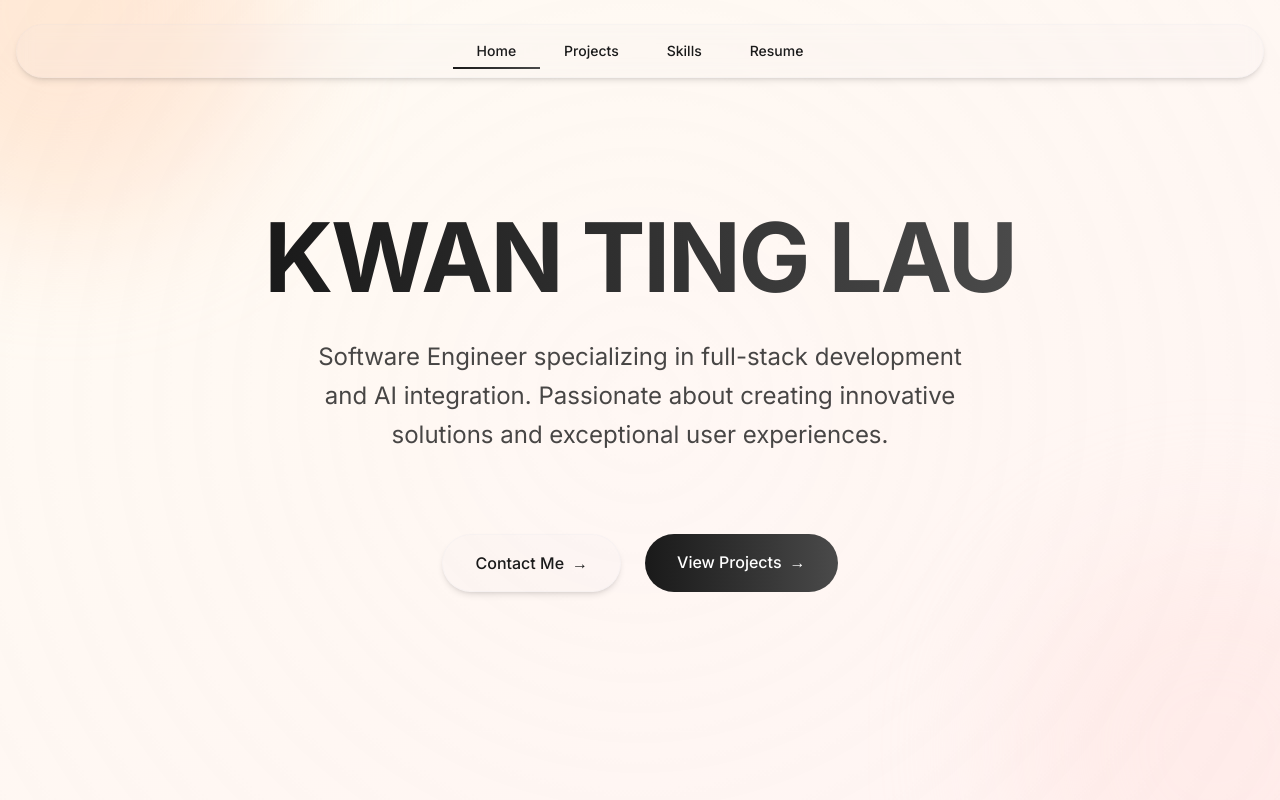
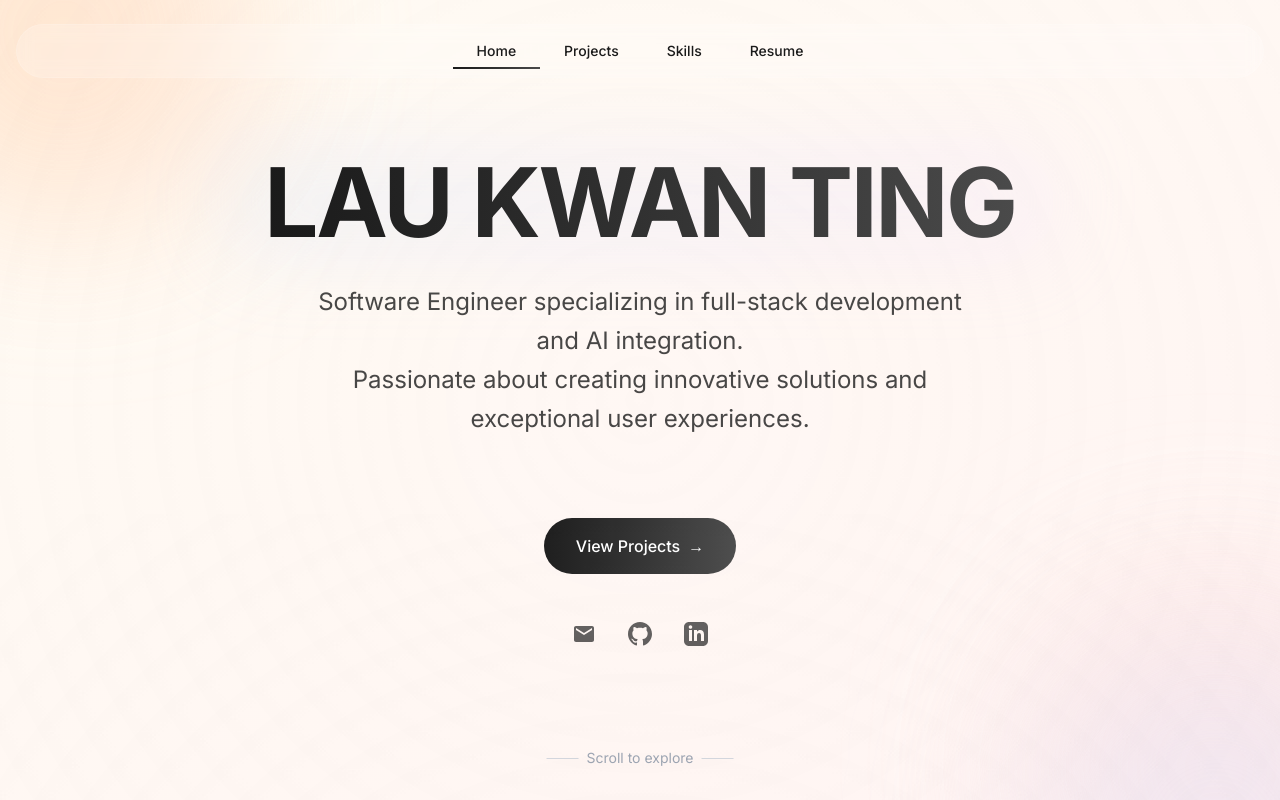
Before and after one commit to MAG10d/portfolio, a Next.js app: page / in a window 1280 px wide. Built offline with nearby package versions, Linux system fonts and the light colour scheme.

Commit message:
feat: enhance UI animations and scroll behavior

```diff
--- a/src/app/globals.css
+++ b/src/app/globals.css
@@ -1,4 +1,7 @@
 @import "tailwindcss";
+@tailwind base;
+@tailwind components;
+@tailwind utilities;
 
 @theme {
   /* Colors */
@@ -25,8 +28,10 @@
   body {
     height: 100vh;
     overflow-y: auto;
-    scrollbar-width: none;
-    -ms-overflow-style: none;
+    overflow-x: hidden;
+    overscroll-behavior-y: none;
+    position: relative;
+    scroll-behavior: smooth;
   }
 
   body::-webkit-scrollbar {
@@ -36,24 +41,24 @@
   section {
     min-height: 100vh;
     width: 100%;
+    transition: transform 0.8s cubic-bezier(0.645, 0.045, 0.355, 1);
   }
 }
 
 @layer components {
   .animate-fadeIn {
-    animation: fadeIn 0.5s var(--ease-spring) forwards;
+    animation: fadeIn 0.8s cubic-bezier(0.645, 0.045, 0.355, 1) forwards;
   }
 
   .glass {
-    background: color-mix(in oklab, var(--color-primary) 5%, transparent);
+    background: rgba(255, 255, 255, 0.2);
     backdrop-filter: blur(10px);
-    border: 1px solid color-mix(in oklab, var(--color-primary) 10%, transparent);
-    box-shadow: 0 4px 6px -1px rgb(0 0 0 / 0.1), 0 2px 4px -2px rgb(0 0 0 / 0.1);
+    border: 1px solid rgba(255, 255, 255, 0.1);
   }
 
   .glow-bg {
     position: relative;
-    overflow: hidden;
+    isolation: isolate;
   }
 
   .glow-bg::before {
@@ -76,9 +81,10 @@
   .glow-orb {
     position: absolute;
     border-radius: 50%;
-    filter: blur(60px);
+    filter: blur(80px);
     opacity: 0.5;
-    animation: float 10s ease-in-out infinite;
+    mix-blend-mode: multiply;
+    transition: all 0.8s cubic-bezier(0.645, 0.045, 0.355, 1);
   }
 
   @keyframes glow {
@@ -94,12 +100,36 @@
   }
 
   @keyframes float {
-    0%, 100% {
-      transform: translateY(0) scale(1);
+    0% {
+      transform: translate(0, 0) rotate(0deg);
     }
     50% {
-      transform: translateY(-20px) scale(1.1);
+      transform: translate(30px, 20px) rotate(5deg);
     }
+    100% {
+      transform: translate(0, 0) rotate(0deg);
+    }
+  }
+
+  @keyframes float-delayed {
+    0% {
+      transform: translate(0, 0) rotate(0deg);
+    }
+    50% {
+      transform: translate(-30px, -20px) rotate(-5deg);
+    }
+    100% {
+      transform: translate(0, 0) rotate(0deg);
+    }
+  }
+
+  .animate-float {
+    animation: float 20s ease-in-out infinite;
+  }
+
+  .animate-float-delayed {
+    animation: float-delayed 20s ease-in-out infinite;
+    animation-delay: -10s;
   }
 
   @keyframes fadeIn {
@@ -113,6 +143,10 @@
     }
   }
 
+  nav a {
+    transition: all 0.3s ease-in-out;
+  }
+
   nav a.active {
     color: #1a1a1a;
     font-weight: 600;
@@ -120,6 +154,7 @@
 
   nav a.active span {
     transform: scaleX(1) !important;
+    transition: transform 0.3s cubic-bezier(0.645, 0.045, 0.355, 1);
   }
 
   nav a:hover {
@@ -137,3 +172,16 @@
     }
   }
 }
+
+html,
+body {
+  height: 100%;
+  overflow: hidden;
+  overscroll-behavior: none;
+}
+
+body {
+  position: fixed;
+  width: 100%;
+  height: 100%;
+}
--- a/src/app/page.tsx
+++ b/src/app/page.tsx
@@ -6,17 +6,47 @@ export default function Home() {
   const [currentSection, setCurrentSection] = useState(0);
   const [isScrolling, setIsScrolling] = useState(false);
   const [lastScrollTime, setLastScrollTime] = useState(0);
+  const [selectedCertificate, setSelectedCertificate] = useState<string | null>(null);
   const scrollThreshold = 30; // 降低滾動閾值，使滾動更靈敏
   const scrollCooldown = 500; // 減少滾動冷卻時間至 500 毫秒
+
+  const certificates = [
+    {
+      id: 'd202ba186a0e',
+      title: 'Software Engineer',
+      url: 'https://www.hackerrank.com/certificates/d202ba186a0e',
+      pdf: '/software_engineer certificate.pdf'
+    },
+    {
+      id: '5c5e5be13c03',
+      title: 'Software Engineer Intern',
+      url: 'https://www.hackerrank.com/certificates/5c5e5be13c03',
+      pdf: '/software_engineer_intern certificate.pdf'
+    },
+    {
+      id: '6ecc4bb9862e',
+      title: 'Frontend Developer (React)',
+      url: 'https://www.hackerrank.com/certificates/6ecc4bb9862e',
+      pdf: '/frontend_developer_react certificate.pdf'
+    },
+    {
+      id: '4d51500dac85',
+      title: 'SQL (Basic)',
+      url: 'https://www.hackerrank.com/certificates/4d51500dac85',
+      pdf: '/sql_basic certificate.pdf'
+    }
+  ];
 
   useEffect(() => {
     const sections = document.querySelectorAll('section');
     const navLinks = document.querySelectorAll('nav a');
+    let isScrolling = false;
+    let scrollTimeout: NodeJS.Timeout;
 
     const updateNavigation = () => {
       sections.forEach((section, index) => {
         const rect = section.getBoundingClientRect();
-        if (rect.top >= -100 && rect.top <= 100) {
+        if (rect.top >= -50 && rect.top <= 50) {
           navLinks.forEach(link => {
             link.classList.remove('active');
             const span = link.querySelector('span');
@@ -26,6 +56,7 @@ export default function Home() {
           currentLink.classList.add('active');
           const span = currentLink.querySelector('span');
           if (span) span.style.transform = 'scaleX(1)';
+          setCurrentSection(index);
         }
       });
     };
@@ -33,73 +64,118 @@ export default function Home() {
     const scrollToSection = (index: number) => {
       if (isScrolling) return;
 
-      setIsScrolling(true);
+      isScrolling = true;
       setCurrentSection(index);
 
-      sections[index].scrollIntoView({ behavior: 'smooth' });
-      updateNavigation();
+      clearTimeout(scrollTimeout);
 
-      setTimeout(() => {
-        setIsScrolling(false);
-      }, scrollCooldown);
+      const targetSection = sections[index];
+      targetSection.scrollIntoView({
+        behavior: 'smooth',
+        block: 'start'
+      });
+
+      scrollTimeout = setTimeout(() => {
+        isScrolling = false;
+      }, 800);
     };
 
     const handleWheel = (e: WheelEvent) => {
       e.preventDefault();
 
+      if (isScrolling) return;
+
       const now = Date.now();
-      if (now - lastScrollTime < 50) return; // 防止快速連續滾動
+      if (now - lastScrollTime < scrollCooldown) return;
       setLastScrollTime(now);
 
-      // 累積滾動量
-      const scrollAmount = Math.abs(e.deltaY);
-      if (scrollAmount < scrollThreshold) return;
+      const direction = e.deltaY > 0 ? 1 : -1;
+      const nextSection = currentSection + direction;
 
-      if (e.deltaY > 0 && currentSection < sections.length - 1) {
-        scrollToSection(currentSection + 1);
-      } else if (e.deltaY < 0 && currentSection > 0) {
-        scrollToSection(currentSection - 1);
+      if (nextSection >= 0 && nextSection < sections.length) {
+        scrollToSection(nextSection);
+      }
+    };
+
+    const handleKeyDown = (e: KeyboardEvent) => {
+      if (isScrolling) return;
+
+      if (e.key === 'ArrowDown' || e.key === 'ArrowUp') {
+        e.preventDefault();
+        const direction = e.key === 'ArrowDown' ? 1 : -1;
+        const nextSection = currentSection + direction;
+
+        if (nextSection >= 0 && nextSection < sections.length) {
+          scrollToSection(nextSection);
+        }
+      }
+    };
+
+    const handleResize = () => {
+      const vh = window.innerHeight * 0.01;
+      document.documentElement.style.setProperty('--vh', `${vh}px`);
+
+      const currentSectionElement = sections[currentSection];
+      if (currentSectionElement) {
+        currentSectionElement.scrollIntoView({ behavior: 'auto' });
       }
     };
 
     window.addEventListener('wheel', handleWheel, { passive: false });
+    window.addEventListener('keydown', handleKeyDown);
     window.addEventListener('scroll', updateNavigation);
+    window.addEventListener('resize', handleResize);
+
+    handleResize();
 
     return () => {
       window.removeEventListener('wheel', handleWheel);
+      window.removeEventListener('keydown', handleKeyDown);
       window.removeEventListener('scroll', updateNavigation);
+      window.removeEventListener('resize', handleResize);
+      clearTimeout(scrollTimeout);
     };
-  }, [currentSection, isScrolling, lastScrollTime]);
+  }, [currentSection, lastScrollTime, scrollCooldown]);
+
+  // 修改所有 section 的 className
+  const sectionClassName = "min-h-screen relative flex flex-col items-center justify-center p-4 glow-bg";
 
   return (
     <>
       {/* Home Section */}
-      <section id="home" className="h-screen relative flex flex-col items-center justify-center p-4 glow-bg">
+      <section id="home" className={sectionClassName}>
         <div className="absolute inset-0 -z-10">
           <div className="absolute inset-0 bg-gradient-to-br from-[#FFF5E1] to-[#FFE4E1] opacity-40" />
           <div className="glow-orb w-96 h-96 top-[-20%] left-[-10%] bg-[#FFD7BA]" />
           <div className="glow-orb w-96 h-96 bottom-[-20%] right-[-10%] bg-[#FFE4E1]" />
         </div>
 
-        <div className="text-center space-y-8 animate-fadeIn">
+        <div className="text-center space-y-8 animate-fadeIn relative">
+          {/* 主標題 */}
+          <div className="relative">
             <h1 className="text-6xl sm:text-7xl md:text-8xl font-bold tracking-tight">
-            <span className="bg-gradient-to-r from-[#1a1a1a] to-[#4a4a4a] bg-clip-text text-transparent">
-              KWAN TING LAU
+              <span className="relative inline-block">
+                <span className="relative z-10 bg-gradient-to-r from-[#1a1a1a] to-[#4a4a4a] bg-clip-text text-transparent">
+                  LAU KWAN TING
+                </span>
+                <span className="absolute inset-0 bg-gradient-to-r from-blue-200 to-purple-200 blur-2xl opacity-20 transform scale-110" />
               </span>
             </h1>
+          </div>
 
-          <p className="text-lg sm:text-xl md:text-2xl max-w-2xl mx-auto text-[#1a1a1a] opacity-80 leading-relaxed">
+          {/* 副標題 */}
+          <p className="text-lg sm:text-xl md:text-2xl max-w-2xl mx-auto text-[#1a1a1a]/80 leading-relaxed relative group">
+            <span className="relative inline-block group-hover:transform group-hover:translate-y-[-2px] transition-transform duration-300">
               Software Engineer specializing in full-stack development and AI integration.
+            </span>
+            <br />
+            <span className="relative inline-block group-hover:transform group-hover:translate-y-[-2px] transition-transform duration-300 delay-75">
               Passionate about creating innovative solutions and exceptional user experiences.
+            </span>
           </p>
 
-          <div className="flex flex-col sm:flex-row gap-6 justify-center pt-12">
-            <a href="mailto:laukwantingabc123@gmail.com"
-              className="glass px-8 py-4 rounded-full hover:scale-105 hover:shadow-lg transition-all duration-300 text-[#1a1a1a] font-medium group"
-            >
-              Contact Me
-              <span className="inline-block ml-2 transform group-hover:translate-x-1 transition-transform">→</span>
-          </a>
+          {/* 主要按鈕 */}
+          <div className="flex justify-center pt-12 relative">
             <a
               href="#projects"
               onClick={(e) => {
@@ -111,17 +187,59 @@ export default function Home() {
                   setTimeout(() => setIsScrolling(false), scrollCooldown);
                 }
               }}
-              className="px-8 py-4 rounded-full bg-gradient-to-r from-[#1a1a1a] to-[#4a4a4a] text-white hover:scale-105 hover:shadow-lg transition-all duration-300 font-medium group"
+              className="relative overflow-hidden px-8 py-4 rounded-full bg-gradient-to-r from-[#1a1a1a] to-[#4a4a4a] text-white hover:shadow-lg transition-all duration-300 font-medium group"
             >
+              <span className="relative z-10 flex items-center justify-center">
                 View Projects
                 <span className="inline-block ml-2 transform group-hover:translate-x-1 transition-transform">→</span>
+              </span>
+              <div className="absolute inset-0 bg-white/10 opacity-0 group-hover:opacity-100 transition-opacity duration-300" />
             </a>
           </div>
+
+          {/* 社交媒體連結 */}
+          <div className="flex items-center justify-center gap-8 mt-12">
+            <a
+              href="mailto:laukwantingabc123@gmail.com"
+              className="text-[#1a1a1a]/70 hover:text-[#1a1a1a] transition-colors duration-300"
+            >
+              <svg className="w-6 h-6" viewBox="0 0 24 24" fill="currentColor">
+                <path d="M20 4H4c-1.1 0-1.99.9-1.99 2L2 18c0 1.1.9 2 2 2h16c1.1 0 2-.9 2-2V6c0-1.1-.9-2-2-2zm0 4l-8 5-8-5V6l8 5 8-5v2z"/>
+              </svg>
+            </a>
+            <a
+              href="https://github.com/MAG10d"
+              target="_blank"
+              rel="noopener noreferrer"
+              className="text-[#1a1a1a]/70 hover:text-[#1a1a1a] transition-colors duration-300"
+            >
+              <svg className="w-6 h-6" viewBox="0 0 24 24" fill="currentColor">
+                <path d="M12 0c-6.626 0-12 5.373-12 12 0 5.302 3.438 9.8 8.207 11.387.599.111.793-.261.793-.577v-2.234c-3.338.726-4.033-1.416-4.033-1.416-.546-1.387-1.333-1.756-1.333-1.756-1.089-.745.083-.729.083-.729 1.205.084 1.839 1.237 1.839 1.237 1.07 1.834 2.807 1.304 3.492.997.107-.775.418-1.305.762-1.604-2.665-.305-5.467-1.334-5.467-5.931 0-1.311.469-2.381 1.236-3.221-.124-.303-.535-1.524.117-3.176 0 0 1.008-.322 3.301 1.23.957-.266 1.983-.399 3.003-.404 1.02.005 2.047.138 3.006.404 2.291-1.552 3.297-1.23 3.297-1.23.653 1.653.242 2.874.118 3.176.77.84 1.235 1.911 1.235 3.221 0 4.609-2.807 5.624-5.479 5.921.43.372.823 1.102.823 2.222v3.293c0 .319.192.694.801.576 4.765-1.589 8.199-6.086 8.199-11.386 0-6.627-5.373-12-12-12z"/>
+              </svg>
+            </a>
+            <a
+              href="https://linkedin.com/in/YourLinkedInUsername"
+              target="_blank"
+              rel="noopener noreferrer"
+              className="text-[#1a1a1a]/70 hover:text-[#1a1a1a] transition-colors duration-300"
+            >
+              <svg className="w-6 h-6" viewBox="0 0 24 24" fill="currentColor">
+                <path d="M19 0h-14c-2.761 0-5 2.239-5 5v14c0 2.761 2.239 5 5 5h14c2.762 0 5-2.239 5-5v-14c0-2.761-2.238-5-5-5zm-11 19h-3v-11h3v11zm-1.5-12.268c-.966 0-1.75-.79-1.75-1.764s.784-1.764 1.75-1.764 1.75.79 1.75 1.764-.783 1.764-1.75 1.764zm13.5 12.268h-3v-5.604c0-3.368-4-3.113-4 0v5.604h-3v-11h3v1.765c1.396-2.586 7-2.777 7 2.476v6.759z"/>
+              </svg>
+            </a>
+          </div>
+        </div>
+
+        {/* 底部裝飾 */}
+        <div className="absolute bottom-8 left-1/2 transform -translate-x-1/2 flex items-center gap-2 text-sm text-gray-400">
+          <div className="w-8 h-px bg-gray-300" />
+          <span>Scroll to explore</span>
+          <div className="w-8 h-px bg-gray-300" />
         </div>
       </section>
 
       {/* Projects Section */}
-      <section id="projects" className="h-screen relative flex flex-col items-center justify-center p-4 glow-bg">
+      <section id="projects" className={sectionClassName}>
         <div className="absolute inset-0 -z-10">
           <div className="absolute inset-0 bg-gradient-to-br from-[#E6E6FA] to-[#F8F8FF] opacity-40" />
           <div className="glow-orb w-96 h-96 top-[-20%] right-[-10%] bg-[#E6E6FA]" />
@@ -168,7 +286,7 @@ export default function Home() {
       </section>
 
       {/* Skills Section */}
-      <section id="skills" className="h-screen relative flex flex-col items-center justify-center p-4 glow-bg">
+      <section id="skills" className={sectionClassName}>
         <div className="absolute inset-0 -z-10">
           <div className="absolute inset-0 bg-gradient-to-br from-[#F5DEB3] to-[#FFDAB9] opacity-40" />
           <div className="glow-orb w-96 h-96 top-[-20%] left-[-10%] bg-[#FFDAB9]" />
@@ -187,6 +305,7 @@ export default function Home() {
                     {skill}
                   </span>
                 ))}
+
               </div>
             </div>
 
@@ -205,7 +324,7 @@ export default function Home() {
       </section>
 
       {/* Resume Section */}
-      <section id="resume" className="h-screen relative flex flex-col items-center justify-center p-4 glow-bg">
+      <section id="resume" className={sectionClassName}>
         <div className="absolute inset-0 -z-10">
           <div className="absolute inset-0 bg-gradient-to-br from-[#FFF5E1] to-[#FFE4E1] opacity-40" />
           <div className="glow-orb w-96 h-96 top-[-20%] right-[-10%] bg-[#FFE4E1]" />
@@ -221,18 +340,18 @@ export default function Home() {
           </div>
 
           <div className="grid grid-cols-1 md:grid-cols-2 gap-8 mb-12">
-            <div className="glass p-8 rounded-2xl hover:scale-[1.02] transition-transform">
+            <div className="p-8 rounded-2xl hover:scale-[1.02] transition-transform bg-white/50 hover:bg-white/80">
               <h3 className="text-2xl font-bold text-[#1a1a1a] mb-4">Education</h3>
               <div className="space-y-4">
                 <div>
                   <h4 className="font-medium text-[#1a1a1a]">Higher Diploma in Software Engineering</h4>
-                  <p className="text-sm text-[#1a1a1a]/70">Institute of Vocational Education (IVE)</p>
+                  <p className="text-sm text-[#1a1a1a]/70">Hong Kong Institute of Information Technology (HKIIT)</p>
                   <p className="text-sm text-[#1a1a1a]/60">2023 - Present</p>
                 </div>
               </div>
             </div>
 
-            <div className="glass p-8 rounded-2xl hover:scale-[1.02] transition-transform">
+            <div className="p-8 rounded-2xl hover:scale-[1.02] transition-transform bg-white/50 hover:bg-white/80">
               <h3 className="text-2xl font-bold text-[#1a1a1a] mb-4">Languages</h3>
               <div className="space-y-2">
                 <p className="text-[#1a1a1a]">English</p>
@@ -241,6 +360,45 @@ export default function Home() {
               </div>
             </div>
           </div>
+
+          {/* 證書部分 */}
+          <div className="p-8 rounded-2xl hover:scale-[1.02] transition-transform bg-white/50 hover:bg-white/80 mb-12">
+            <h3 className="text-2xl font-bold text-[#1a1a1a] mb-4">Certifications</h3>
+            <div className="grid grid-cols-1 sm:grid-cols-2 gap-4">
+              {certificates.map((cert) => (
+                <button
+                  key={cert.id}
+                  onClick={() => setSelectedCertificate(cert.id)}
+                  className="p-4 rounded-lg bg-white/50 hover:bg-white/80 transition-colors duration-300 text-left"
+                >
+                  <h4 className="font-medium text-[#1a1a1a]">{cert.title}</h4>
+                  <p className="text-sm text-[#1a1a1a]/70">HackerRank Verified</p>
+                </button>
+              ))}
+            </div>
+          </div>
+
+          {/* 證書 Modal */}
+          {selectedCertificate && (
+            <div className="fixed inset-0 z-50 flex items-center justify-center p-4 bg-black/50">
+              <div className="bg-white rounded-2xl w-[95%] h-[95%] max-w-5xl relative">
+                <button
+                  onClick={() => setSelectedCertificate(null)}
+                  className="absolute top-2 right-2 text-gray-500 hover:text-gray-700 z-50 bg-white rounded-full p-2"
+                >
+                  <svg className="w-6 h-6" fill="none" stroke="currentColor" viewBox="0 0 24 24">
+                    <path strokeLinecap="round" strokeLinejoin="round" strokeWidth={2} d="M6 18L18 6M6 6l12 12" />
+                  </svg>
+                </button>
+                <iframe
+                  src={`${certificates.find(cert => cert.id === selectedCertificate)?.pdf}#toolbar=0&navpanes=0&scrollbar=0`}
+                  className="w-full h-full rounded-2xl"
+                  style={{ width: '100%', height: '100%' }}
+                  frameBorder="0"
+                />
+              </div>
+            </div>
+          )}
 
           <div className="flex justify-center gap-6">
             <a
```
Lines whose indentation alone changed are shown as unchanged.
